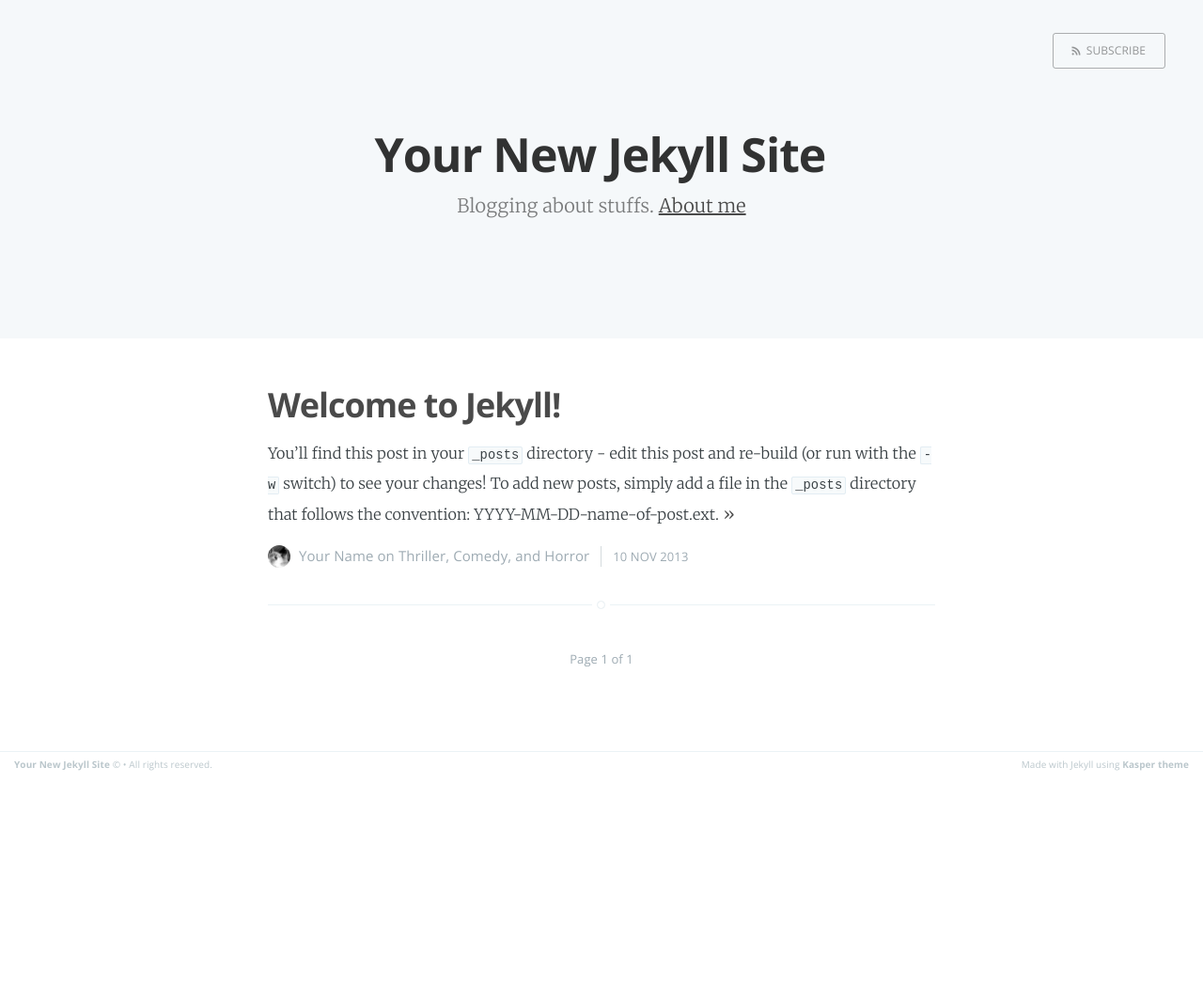
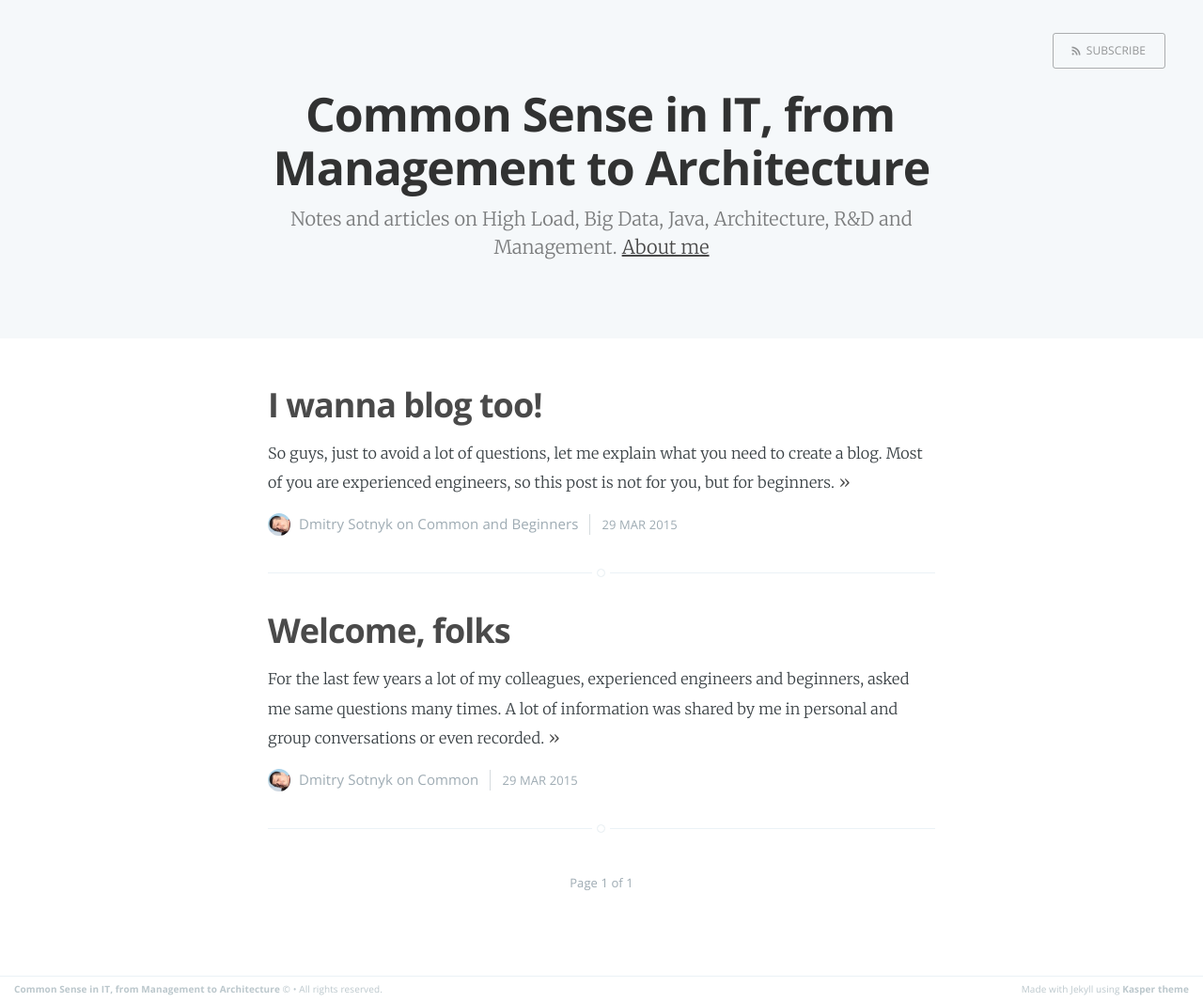
Before and after one commit to alikthename/sotnikdv.github.io, a Jekyll site: the page built from index.html, in a window 1280 px wide. Shown: the whole page at 94% size. Built offline with Jekyll 4.4.1, drawn with Linux system fonts in a browser that asks for light colours; Markdown is read by kramdown in place of the engine named in the settings; the list of posts is cut into pages by our own code; before the commit the page ends 900 px from its top, so only the background shows below that.

Commit message:
First posts and changes

```diff
--- a/_config.yml
+++ b/_config.yml
@@ -1,15 +1,15 @@
-name: Your New Jekyll Site
-description: Blogging about stuffs
-meta_description: "Your New Jekyll Site, Blogging about stuffs"
+name: Common Sense in IT, from Management to Architecture
+description: Notes and articles on High Load, Big Data, Java, Architecture, R&D and Management
+meta_description: "Dmitry Sotnyk. Notes and articles on High Load, Big Data, Java, Architecture and Management"
 
 markdown: redcarpet
 highlighter: pygments
 logo: false
 paginate: 15
 baseurl: /
-domain_name: 'http://yourblog-domain.com'
+domain_name: 'http://sotnikdv.github.io'
 google_analytics: 'UA-XXXXXXXX-X'
 
 # Details for the RSS feed generator
-url:            'blog url'
-author:         'Your Name'
+url:            'http://sotnikdv.github.io'
+author:         'Dmitry Sotnyk'
--- a/_posts/2013-11-10-welcome-to-jekyll.markdown
+++ /dev/null
@@ -1,24 +0,0 @@
----
-layout: post
-title:  "Welcome to Jekyll!"
-date:   2013-11-10 10:18:00
-categories: Thriller Comedy Horror
----
-
-You'll find this post in your `_posts` directory - edit this post and re-build (or run with the `-w` switch) to see your changes!
-To add new posts, simply add a file in the `_posts` directory that follows the convention: YYYY-MM-DD-name-of-post.ext.
-
-Jekyll also offers powerful support for code snippets:
-
-{% highlight ruby %}
-def print_hi(name)
-  puts "Hi, #{name}"
-end
-print_hi('Tom')
-#=> prints 'Hi, Tom' to STDOUT.
-{% endhighlight %}
-
-Check out the [Jekyll docs][jekyll] for more info on how to get the most out of Jekyll. File all bugs/feature requests at [Jekyll's GitHub repo][jekyll-gh].
-
-[jekyll-gh]: https://github.com/mojombo/jekyll
-[jekyll]:    http://jekyllrb.com
--- /dev/null
+++ b/_posts/2015-03-29-i-wanna-blog.markdown
@@ -0,0 +1,89 @@
+---
+layout: post
+title:  "I wanna blog too!"
+date:   2015-03-29 20:00:20
+categories: Common Beginners
+---
+
+So guys, just to avoid a lot of questions, let me explain what you need to create a blog. Most of you are experienced engineers, so this post is not for you, but for beginners.
+
+You can use existing platforms like [blogspot](http://blogspot.com) or [wordpress](http://wordpress.com).
+
+I decided to go with simple static site and external systems for comments etc. So it can be placed on [GitHub Pages][pages-gh] or any hosting. I've used [Jekyll][jekyll] as the template processor with [Kasper theme][kasper]. A bit more themes are available [here](http://jekyllthemes.org/)
+
+This blog is available in my [GitHub](https://github.com/sotnikdv/sotnikdv.github.io) repository, feel free to fork and change to start your own blog. Please don't forget to delete my posts from `_posts` directory.
+
+### Local development and deploy to any server
+
+To run local development and to deploy build result to any server you need [Jekyll][jekyll]. It's Ruby based, so you need Ruby 2.0 or later AFAIK.
+
+Then you have to install few gems (Linux example).
+{% highlight bash %}
+apt-get install ruby-dev libz-dev git
+gem install jekyll
+gem install bundler
+gem install execjs
+gem install therubyracer
+{% endhighlight %}
+
+So now you can create your own project from scratch by `jekyll new myblogfolder` or clone my with `git clone https://github.com/sotnikdv/sotnikdv.github.io`
+
+To run build - use `jekyll build` inside a folder, if you want to ask Jekyll to stay in background and rebuild changes files automatically - use `jekyll build -w`. This is useful to view your changes immediately
+{% highlight bash %}
+sdv@sdv-dev:~/code/sotnikdv.github.io$ jekyll build -w
+Configuration file: /home/sdv/code/sotnikdv.github.io/_config.yml
+            Source: /home/sdv/code/sotnikdv.github.io
+       Destination: /home/sdv/code/sotnikdv.github.io/_site
+      Generating...
+                    done.
+ Auto-regeneration: enabled for '/home/sdv/code/sotnikdv.github.io'
+      Regenerating: 2 file(s) changed at 2015-03-29 01:49:01 ...done in 0.04097498 seconds.
+      Regenerating: 2 file(s) changed at 2015-03-29 01:49:16 ...done in 0.058890892 seconds.
+      Regenerating: 2 file(s) changed at 2015-03-29 01:51:35 ...done in 0.042440558 seconds.
+      Regenerating: 1 file(s) changed at 2015-03-29 01:57:30 ...done in 0.066120995 seconds.
+      Regenerating: 2 file(s) changed at 2015-03-29 01:57:35 ...done in 0.04388916 seconds.
+{% endhighlight %}
+
+To start local server, use `jekyll serve` inside a folder, server will be started by default on `http://127.0.0.1:4000/`
+
+So now you can upload folder content (after build) to any server.
+
+### OMG! I wanna write posts and not scripts!
+
+No worries, now let's talk about [GitHub Pages][pages-gh]. I've used [Jekyll Now README](https://github.com/barryclark/jekyll-now/blob/master/README.md) as a basis for this section.
+
+#### Step 1) Fork my blog repository to your User Repository
+
+Fork `github.com/sotnikdv/sotnikdv.github.io`, then rename the repository to [yourgithubusername].github.io.
+
+Your blog will often be viewable immediately at <http://[yourgithubusername].github.io> (if it's not, you can often force it to build by completing step 2)
+
+#### Step 2) Customize and view your site
+
+Change your site name, description, avatar and many other options by editing the _config.yml file.
+
+Making a change to _config.yml (or any file in your repository) will force GitHub Pages to rebuild your site with jekyll. Your rebuilt site will be viewable a few seconds later at <http://[yourgithubusername.github.io]> - if not, give it ten minutes as GitHub suggests and it'll appear soon
+
+> There are 3 different ways that you can make changes to your blog's files:
+
+> 1. Edit files within your new username.github.io repository in the browser at GitHub.com (shown below).
+> 2. Use a third party GitHub content editor, like [Prose by Development Seed](http://prose.io). It's optimized for use with Jekyll making markdown editing, writing drafts, and uploading images really easy.
+> 3. Clone down your repository and make updates locally, then push them to your GitHub repository.
+
+#### Step 3) Publish your first blog post
+
+Use any existing file in `/_posts/` as a template for your new post. This [Markdown Cheatsheet](http://www.jekyllnow.com/Markdown-Style-Guide/) might come in handy.
+
+> You can add additional posts in the browser on GitHub.com too! Just hit the + icon in `/_posts/` to create new content. Just make sure to include the [front-matter](http://jekyllrb.com/docs/frontmatter/) block at the top of each new blog post and make sure the post's filename is in this format: year-month-day-title.md
+
+#### Moar!
+
+More detailed walkthrough [**Build A Blog With Jekyll And GitHub Pages**](http://www.smashingmagazine.com/2014/08/01/build-blog-jekyll-github-pages/)
+
+It covers:
+
+- A more detailed walkthrough of setting up your Jekyll blog
+- Common issues that you might encounter while using Jekyll
+- Importing from Wordpress, using your own domain name, and blogging in your favorite editor
+- Theming in Jekyll, with Liquid templating examples
+- A quick look at Jekyll 2.0’s new features, including Sass/Coffeescript support and Collections
--- /dev/null
+++ b/_posts/2015-03-29-welcome.markdown
@@ -0,0 +1,25 @@
+---
+layout: post
+title:  "Welcome, folks"
+date:   2015-03-29 20:00:00
+categories: Common
+---
+
+For the last few years a lot of my colleagues, experienced engineers and beginners, asked me same questions many times.
+A lot of information was shared by me in personal and group conversations or even recorded.
+
+So guys, that's it. I decided to create the technical blog, as many of you proposed to me.
+
+### Expected areas and technical level
+
+Unlike from my other project, [J2Core](https://j2core.com/), which is oriented on Java Core beginners only, this blog have no "age limits", just maybe target audience.
+
+So don't be confused with a mix of articles from Architecture to Management and with technical level from Juniour to Seniour, just skip articles which are below or above of your current technical level. From my side I'll try to mark them properly.
+
+Keep in mind that I'm Grid Architect / Development Manager / System Administrator / DBA etc. with more than 13 years experience, but in the same time I'm still mentoring Java Beginners. So, guys, you can find there ... almost anything.
+
+The only thing I can say, it's all about IT.
+
+### How to Subscribe
+
+You can use RSS feed or you can just add me on [Google+](plus.google.com/109421189749606131821) or, if you are my colleague or friend, on [LinkedIn](https://www.linkedin.com/in/sotnikdv). I'll share posts to these social networks.
```
Also changed, not shown: about.md (line endings or trailing spaces), assets/images/profile.png.
